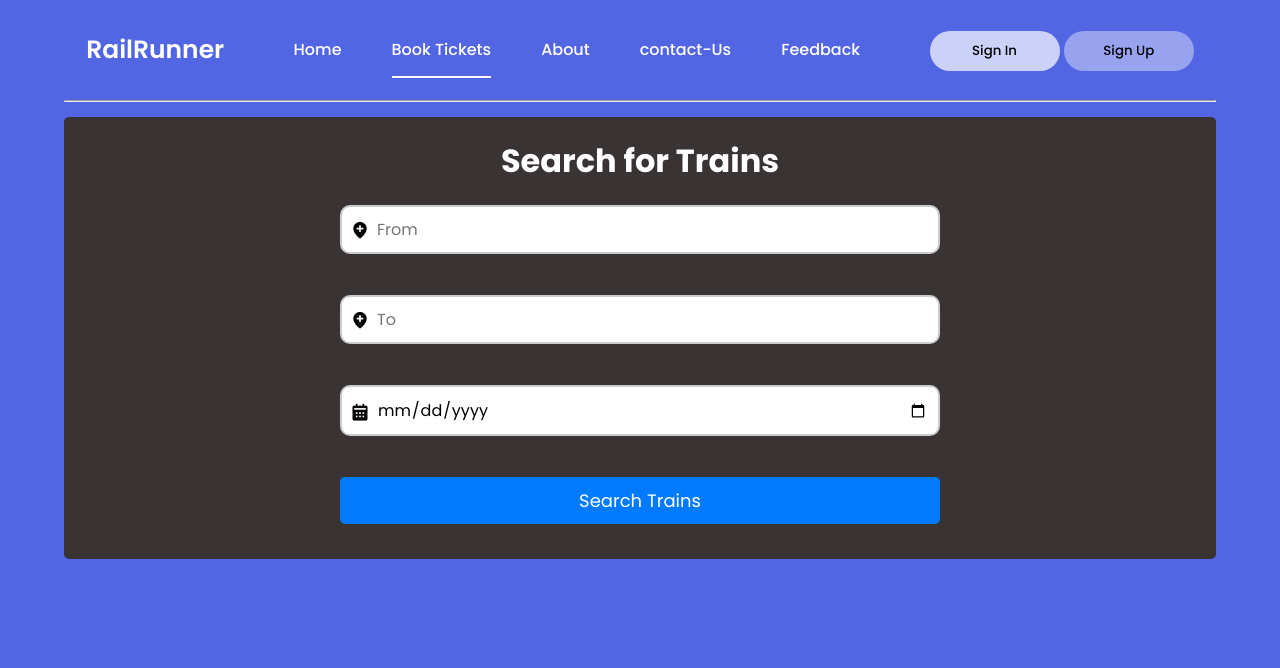
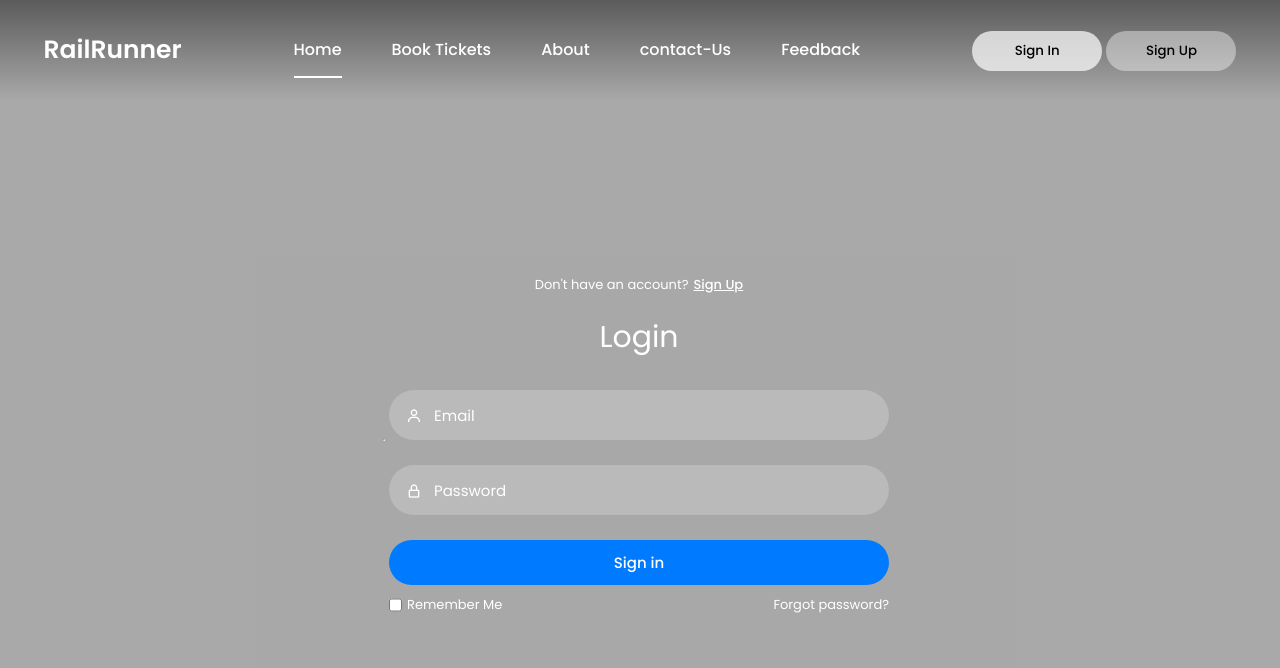
Before and after one commit to Mp3949/TrainRunner, a website with bundled scripts: page index.html in a window 1280 px wide. Built offline with nearby package versions, Linux system fonts and the light colour scheme; no server answers; files whose address does not match are found by name.

Commit message:
Update index.html

```diff
--- a/index.html
+++ b/index.html
@@ -2,14 +2,12 @@
 <html lang="en">
 <head>
     <meta charset="UTF-8">
+    <meta http-equiv="X-UA-Compatible" content="IE=edge">
     <meta name="viewport" content="width=device-width, initial-scale=1.0">
     <link href='https://unpkg.com/boxicons@2.1.4/css/boxicons.min.css' rel='stylesheet'>
-    <link rel="stylesheet" href="ticket.css">
-    <title>RailRunner-Book ticket</title>
+    <link rel="stylesheet" href="style.css">
+    <title>RailRunner-Login or signup</title>
     <link rel="icon" type="image/x-icon" href="ico.png">
-    <style>
-    </style>
-    <script src="auth.js" type="module"></script>
 </head>
 <body>
  <div class="wrapper">
@@ -19,75 +17,95 @@
         </div>
         <div class="nav-menu" id="navMenu">
             <ul>
-                    <li><a href="index.html" class="link">Home</a></li>
-                <li><a href="Ticket.html" class="link active">Book Tickets</a></li>
+                <li><a href="index.html" class="link active">Home</a></li>
+                <li><a href="Ticket.html" class="link">Book Tickets</a></li>
                 <li><a href="about.html" class="link">About</a></li>
                 <li><a href="contact.html" class="link">contact-Us</a></li>
                 <li><a href="feedback.html" class="link">Feedback</a></li>
             </ul>
         </div>
-            <div class="nav-button" id="navButton">
-                <button class="btn white-btn" id="loginBtn" ><a href="index.html" onclick="showlogin()" style="text-decoration: none; color: black;">Sign In</a></button>
-                <button class="btn" id="registerBtn"><a href="index.html" onclick="showregister()" style="text-decoration: none; color: black;">Sign Up</a></button>
-                <!-- <button class="btn" id="logoutBtn" style="text-decoration: none; color: black; display: none;">Logout</button> -->
+        <div class="nav-button">
+            <button class="btn white-btn" id="loginBtn" onclick="showlogin()">Sign In</button>
+            <button class="btn" id="registerBtn" onclick="showregister()">Sign Up</button>
+            <button class="btn" id="logoutBtn" style="display: none;" ">Logout</button>
         </div>
         <div class="nav-menu-btn">
             <i class="bx bx-menu" onclick="myMenuFunction()"></i>
         </div>
     </nav>
+    <!----------------------------- Form box ----------------------------------->
     <hr>
-        <!----------------------------- Form box ----------------------------------->
-        <div class="form-box_ticket">
+    <div class="form-box">
 
-    <!------------------- Station info -------------------------->
+        <!------------------- login form -------------------------->
 
-<div class="login-container_ticket" id="login">
+        <div class="login-container" id="login">
             <div class="top">
-        <span><h1>Search for Trains</h1></span>
+                <span>Don't have an account? <a href="#" onclick="showregister()">Sign Up</a></span>
+                <header>Login</header>
             </div>
-    <div class="input-box_ticket">
-        <input type="text" class="input-field_ticket" id="From" placeholder="From" oninput="suggestStations('From')">
-        <i class="bx bxs-location-plus"></i>
-        <div class="suggestions" id="from-suggestions"></div>
-        <div id="from-error" class="error-message"></div>
+            <!-- <div class="input-box">
+                <input type="text" class="input-field" id="Usernamelogin" placeholder="Username">
+                <i class="bx bx-user"></i>
+            </div> -->
+            <div class="input-box">
+                <input type="text" class="input-field" id="Emaillogin" placeholder="Email">
+                <i class="bx bx-user"></i>
             </div>
-    <div class="input-box_ticket">
-        <input type="text" class="input-field_ticket" placeholder="To" id="To" oninput="suggestStations('To')">
-        <i class="bx bxs-location-plus"></i>
-        <div class="suggestions" id="to-suggestions"></div>
-        <div id="to-error" class="error-message"></div>
+            <div class="input-box">
+                <input type="password" class="input-field" placeholder="Password" id="Passwordlogin">
+                <i class="bx bx-lock-alt"></i>
             </div>
-    <div class="input-box_ticket">
-        <input type="date" class="input-field_ticket" placeholder="Date" id="Date">
-        <i class="bx bxs-calendar"></i>
+            <div class="input-box">
+                <button type="submit" class="submit" value="Register" id="loginSubmitBtn" >Sign in</button>
             </div>
-    <div class="input-box_ticket">
-        <button type="submit" class="submit_ticket" value="Register" id="SearchtrainSubmitBtn" >Search Trains</button>
+            <div class="two-col">
+                <div class="one">
+                    <input type="checkbox" id="login-check">
+                    <label for="login-check"> Remember Me</label>
+                </div>
+                <div class="two">
+                    <label><a href="#" id="Forgotpassword">Forgot password?</a></label>
+                </div>
             </div>
         </div>
 
+        <!------------------- registration form -------------------------->
+        <div class="register-container" id="register">
+            <div class="top">
+                <span>Have an account? <a href="#" onclick="showlogin()">Login</a></span>
+                <header>Sign Up</header>
             </div>
-<div id="train-results" class="hiddentable">
-    <h2>Available Trains</h2>
-    <table id="train-table">
-        <thead>
-            <tr>
-                 <th>Train Number</th>
-                    <th>Train Name</th>
-                    <th>From - To</th>
-                    <th>Class Type</th>
-                    <th>Week Day</th>
-                    <th>Action</th>
-            </tr>
-        </thead>
-        <tbody>
 
-        </tbody>
-    </table>
-</div>
+                <div class="input-box">
+                    <input type="text" class="input-field" id="Username" placeholder="Username">
+                    <i class="bx bx-user"></i>
                 </div>
 
 
+            <div class="input-box">
+                <input type="email" class="input-field" id="Email" placeholder="Email">
+                <i class="bx bx-envelope"></i>
+            </div>
+            <div class="input-box">
+                <input type="password" class="input-field"  id="Password" placeholder="Password">
+                <i class="bx bx-lock-alt"></i>
+            </div>
+            <div class="input-box">
+                <button type="submit" class="submit" value="Register" id="registerSubmitBtn" >Register</button>
+            </div>
+            <div class="two-col">
+                <div class="one">
+                    <input type="checkbox" id="register-check">
+                    <label for="register-check"> Remember Me</label>
+                </div>
+                <div class="two">
+                    <label><a href="#">Terms & conditions</a></label>
+                </div>
+            </div>
+        </div>
+    </div>
+</div>
 
 
 
@@ -105,16 +123,37 @@
 
 </script>
 
+<script>
+    var a = document.getElementById("loginBtn");
+    var b = document.getElementById("registerBtn");
+    var x = document.getElementById("login");
+    var y = document.getElementById("register");
+
+    function showlogin() {
+        x.style.left = "4px";
+        y.style.right = "-520px";
+        a.className += " white-btn";
+        b.className = "btn";
+        x.style.opacity = 1;
+        y.style.opacity = 0;
+    }
+
+    function showregister() {
+        x.style.left = "-510px";
+        y.style.right = "5px";
+        a.className = "btn";
+        b.className += " white-btn";
+        x.style.opacity = 0;
+        y.style.opacity = 1;
+    }
+</script>
+<script src="script.js" type="module"></script>
+
+<script src="nav.js" type="module"></script>
 
 
 
 
 
-
-
-
- <script src="Ticket.js"></script>
- <script src="nav.js" type="module"></script>
-
 </body>
 </html>
```
Lines whose indentation alone changed are shown as unchanged.
